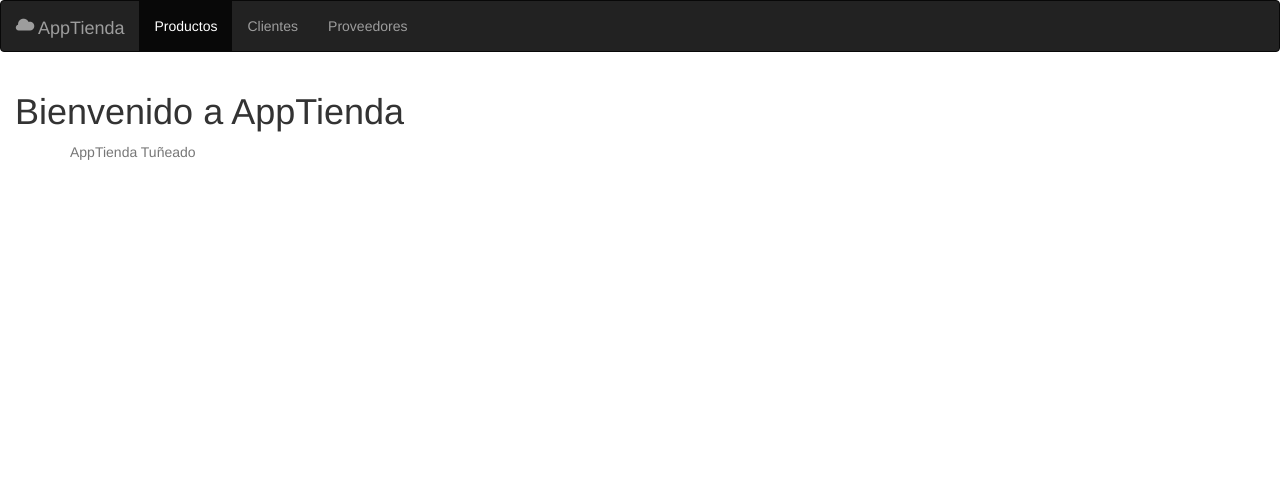
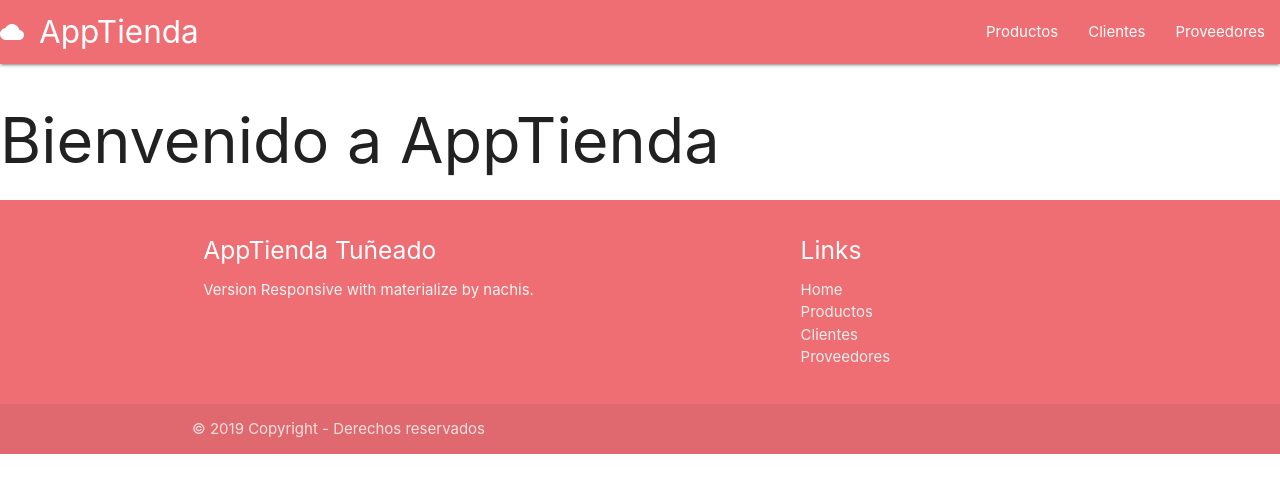
Before and after one commit to amazing79/patron_mvc_php, a PHP site: page /m_apptienda/index.php in a window 1280 px wide. Shown: the top 493 px of the page. Run offline with PHP 8.4, Linux system fonts and the light colour scheme; some libraries are stand-ins or nearby versions.

Commit message:
modificados archiovs index.php y layouts para mostrar la vista con materialize

```diff
--- a/index.php
+++ b/index.php
@@ -4,11 +4,13 @@
 <head>
     <meta http-equiv="X-UA-Compatible" content="IE=edge">
     <title>Prueba MVC en PHP</title>
+    <!--Import Google Icon Font-->
+    <link href="https://fonts.googleapis.com/icon?family=Material+Icons" rel="stylesheet">
     <!--meta tags necesarios -->
     <meta charset="utf-8">
     <meta name="viewport" content="width=device-width, initial-scale=1, shrink-to-fit=no">
-     <!-- Bootstrap CSS -->
-     <link rel="stylesheet" href="assets/css/bootstrap.min.css">
+     <!-- materialize CSS -->
+     <link rel="stylesheet" href="materialize/css/materialize.min.css">
 </head>
 <body>
 <header>
@@ -27,15 +29,10 @@
 
 ?>
 </div>
-<footer>
 <?php require_once('layouts/footer.php'); ?>
-</footer>
-<!-- CDN (content Delivery Network), para usar Bootstrap sin necidad de instalarlo, requiere internet -->
+<!-- CDN (content Delivery Network), para usar Materialize o Bootstrap sin necidad de instalarlo, requiere internet -->
 <!-- jQuery first, then Popper.js, then Bootstrap JS -->
-<script src="https://code.jquery.com/jquery-3.2.1.slim.min.js" integrity="sha384-KJ3o2DKtIkvYIK3UENzmM7KCkRr/rE9/Qpg6aAZGJwFDMVNA/GpGFF93hXpG5KkN" crossorigin="anonymous"></script>
-<script src="https://cdnjs.cloudflare.com/ajax/libs/popper.js/1.12.9/umd/popper.min.js" integrity="sha384-ApNbgh9B+Y1QKtv3Rn7W3mgPxhU9K/ScQsAP7hUibX39j7fakFPskvXusvfa0b4Q" crossorigin="anonymous"></script>
-<script src="assets/js/bootstrap.min.js"></script>
-<script src="assets/js/bootstrap-hover-dropdown.min.js"></script>
+<script src="materialize/js/materialize.min.js"></script>
 
 </body>
 </html>
--- a/layouts/footer.php
+++ b/layouts/footer.php
@@ -1,5 +1,24 @@
-<div id="footer">
-      <div class="container">
-         <p class="text-muted credit">AppTienda Tu&ntilde;eado</p>
-     </div>
- </div>
+ <footer class="page-footer">
+    <div class="container">
+            <div class="row">
+              <div class="col l6 s12">
+                <h5 class="white-text">AppTienda Tu&ntilde;eado</h5>
+                <p class="grey-text text-lighten-4">Version Responsive with materialize by nachis.</p>
+              </div>
+              <div class="col l4 offset-l2 s12">
+                <h5 class="white-text">Links</h5>
+                <ul>
+                  <li><a class="grey-text text-lighten-3" href="http://localhost/m_apptienda/">Home</a></li>
+                  <li><a class="grey-text text-lighten-3" href="index.php?url=Productos">Productos</a></li>
+                  <li><a class="grey-text text-lighten-3" href="index.php?url=Clientes">Clientes</a></li>
+                  <li><a class="grey-text text-lighten-3" href="index.php?url=Proveedores">Proveedores</a></li>
+                </ul>
+              </div>
+            </div>
+          </div>
+          <div class="footer-copyright">
+            <div class="container">
+                © 2019 Copyright - Derechos reservados
+            </div>
+    </div>
+</footer>
--- a/layouts/header.php
+++ b/layouts/header.php
@@ -1,13 +1,15 @@
-<nav class="navbar navbar-inverse">
-	<div class="container-fluid">
-		<div class="navbar-header">
-			<a class="navbar-brand" href="http://localhost/apptienda/">
-			<span class="glyphicon glyphicon-cloud" aria-hidden="true" ></span>
-			AppTienda
+
+<div class="navbar-fixed">
+<nav>
+	<div class="nav-wrapper">
+
+		<a class="brand-logo" href="http://localhost/m_apptienda/">
+		AppTienda<i class="material-icons">cloud</i>
 		</a>
-		</div>
-			<ul class="nav navbar-nav">
-				<li class="active">
+		<!-- Icon que mostrara cuando entre con un celu -->
+		<a href="#" data-target="menu-movil" class="sidenav-trigger"><i class="material-icons">menu</i></a>
+		<ul id="nav-mobile" class="right hide-on-med-and-down">
+			<li>
 				<a href="index.php?url=Productos">Productos</a>
 			</li>
 			<li>
@@ -19,3 +21,17 @@
 		</ul>
 	</div>
 </nav>
+</div>
+<!-- Seccion para mostrar cuando detecte que es un dispositivo movil -->
+<ul class="sidenav" id="menu-movil">
+    <li><a href="index.php?url=Productos">Productos</a></li>
+    <li><a href="index.php?url=Clientes">Clientes</a></li>
+    <li><a href="index.php?url=Proveedores">Proveedores</a></li>
+</ul>
+
+<script>
+	document.addEventListener('DOMContentLoaded', function() {
+    var elems = document.querySelectorAll('.sidenav');
+    var instances = M.Sidenav.init(elems, {});
+  });
+</script>
```
Lines whose indentation alone changed are shown as unchanged.
